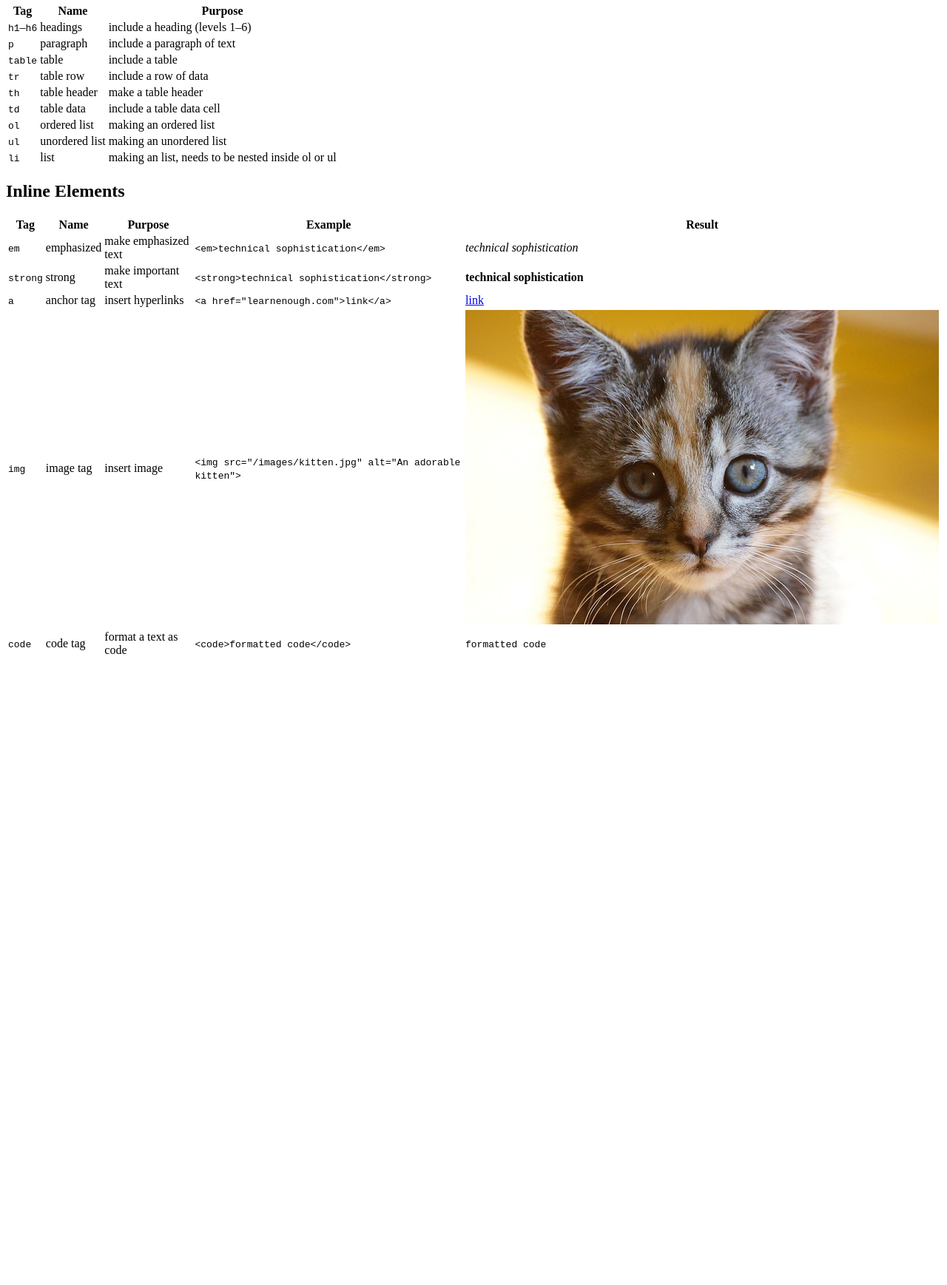
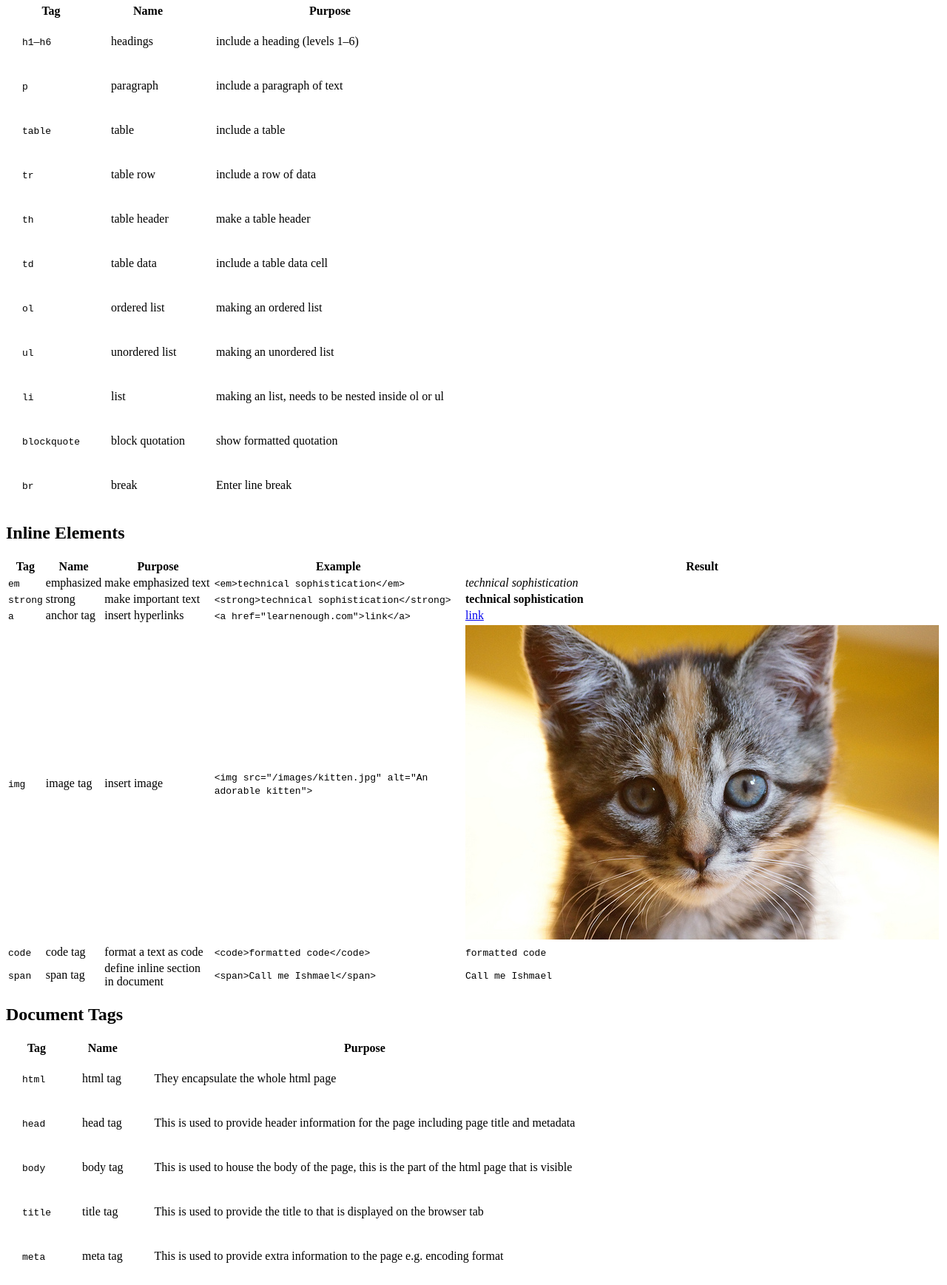
Before and after one commit to Otunbatj/sample_website, a plain HTML site: page tags.html in a window 1280 px wide. Shown: the part 419-2156 px from the top of the page at 74% size. Before the commit the page ends 1318 px from the top, so only its background shows below. Drawn offline with Linux system fonts and the light colour scheme.

Commit message:
added further inline styles

```diff
--- a/tags.html
+++ b/tags.html
@@ -5,10 +5,10 @@
     <meta charset="utf-8">
   </head>
   <body>
-    <div>
-      <a href="index.html">Home</a>
-      <a href="tags.html">HTML Tags</a>
-      <a href="moby_dick.html">Moby Dick</a>
+    <div style="text-align: right;">
+      <a href="index.html" style="text-decoration: none;">Home</a>
+      <a href="tags.html" style="margin: 0 0 0 10px; text-decoration: none;">HTML Tags</a>
+      <a href="moby_dick.html" style="margin: 0 0 0 10px; text-decoration: none;">Moby Dick</a>
     </div>
 
 
@@ -41,49 +41,59 @@
         <th>Purpose</th>
       </tr>
       <tr>
-        <td><code>h1</code>&ndash;<code>h6</code></td>
-        <td>headings</td>
-        <td>include a heading (levels 1&ndash;6)</td>
+        <td style="padding: 20px;"><code>h1</code>&ndash;<code>h6</code></td>
+        <td style="padding: 20px;">headings</td>
+        <td style="padding: 20px;">include a heading (levels 1&ndash;6)</td>
       </tr>
       <tr>
-        <td><code>p</code></td>
-        <td>paragraph</td>
-        <td>include a paragraph of text</td>
+        <td style="padding: 20px;"><code>p</code></td>
+        <td style="padding: 20px;">paragraph</td>
+        <td style="padding: 20px;">include a paragraph of text</td>
       </tr>
       <tr>
-        <td><code>table</code></td>
-        <td>table</td>
-        <td>include a table</td>
+        <td style="padding: 20px;"><code>table</code></td>
+        <td style="padding: 20px;">table</td>
+        <td style="padding: 20px;">include a table</td>
       </tr>
       <tr>
-        <td><code>tr</code></td>
-        <td>table row</td>
-        <td>include a row of data</td>
+        <td style="padding: 20px;"><code>tr</code></td>
+        <td style="padding: 20px;">table row</td>
+        <td style="padding: 20px;">include a row of data</td>
       </tr>
       <tr>
-        <td><code>th</code></td>
-        <td>table header</td>
-        <td>make a table header</td>
+        <td style="padding: 20px;"><code>th</code></td>
+        <td style="padding: 20px;">table header</td>
+        <td style="padding: 20px;">make a table header</td>
       </tr>
       <tr>
-        <td><code>td</code></td>
-        <td>table data</td>
-        <td>include a table data cell</td>
+        <td style="padding: 20px;"><code>td</code></td>
+        <td style="padding: 20px;">table data</td>
+        <td style="padding: 20px;">include a table data cell</td>
       </tr>
       <tr>
-        <td><code>ol</code></td>
-        <td>ordered list</td>
-        <td>making an ordered list</td>
+        <td style="padding: 20px;"><code>ol</code></td>
+        <td style="padding: 20px;">ordered list</td>
+        <td style="padding: 20px;">making an ordered list</td>
       </tr>
       <tr>
-        <td><code>ul</code></td>
-        <td>unordered list</td>
-        <td>making an unordered list</td>
+        <td style="padding: 20px;"><code>ul</code></td>
+        <td style="padding: 20px;">unordered list</td>
+        <td style="padding: 20px;">making an unordered list</td>
       </tr>
       <tr>
-        <td><code>li</code></td>
-        <td>list</td>
-        <td>making an list, needs to be nested inside ol or ul</td>
+        <td style="padding: 20px;"><code>li</code></td>
+        <td style="padding: 20px;">list</td>
+        <td style="padding: 20px;">making an list, needs to be nested inside ol or ul</td>
+      </tr>
+      <tr>
+          <td style="padding: 20px;"><code>blockquote</code></td>
+          <td style="padding: 20px;">block quotation</td>
+          <td style="padding: 20px;">show formatted quotation</td>
+      </tr>
+      <tr>
+          <td style="padding: 20px;"><code>br</code></td>
+          <td style="padding: 20px;">break</td>
+          <td style="padding: 20px;">Enter line break</td>
       </tr>
     </table>
 
@@ -132,6 +142,60 @@
             <td><code>&lt;code&gt;formatted code&lt;/code&gt;</code></td>
             <td><code>formatted code</code></td>
       </tr>
+
+      <tr>
+          <td><code>span</code></td>
+          <td>span tag</td>
+          <td>define inline section in document</td>
+          <td><code>&lt;span&gt;Call me Ishmael&lt;/span&gt;</code></td>
+          <td><code>Call me Ishmael</code></td>
+    </tr>
+
+    </table>
+
+    <h2>Document Tags</h2>
+
+    <table>
+      <tr>
+        <th>Tag</th>
+        <th>Name</th>
+        <th>Purpose</th>
+      </tr>
+      <tr>
+        <td style="padding: 20px;">
+          <code>html</code>
+        </td>
+        <td style="padding: 20px;">html tag</td>
+        <td style="padding: 20px;">They encapsulate the whole html page</td>
+      </tr>
+      <tr>
+          <td style="padding: 20px;">
+            <code>head</code>
+          </td>
+          <td style="padding: 20px;">head tag</td>
+          <td style="padding: 20px;">This is used to provide header information for the page including page title and metadata</td>
+        </tr>
+        <tr>
+            <td style="padding: 20px;">
+              <code>body</code>
+            </td>
+            <td style="padding: 20px;">body tag</td>
+            <td style="padding: 20px;">This is used to house the body of the page, this is the part of the html page that is visible</td>
+        </tr>
+        <tr>
+            <td style="padding: 20px;">
+              <code>title</code>
+            </td>
+            <td style="padding: 20px;">title tag</td>
+            <td style="padding: 20px;">This is used to provide the title to that is displayed on the browser tab</td>
+        </tr>
+        <tr>
+            <td style="padding: 20px;">
+              <code>meta</code>
+            </td>
+            <td style="padding: 20px;">meta tag</td>
+            <td style="padding: 20px;">This is used to provide extra information to the page e.g. encoding format</td>
+          </tr>
     </table>
 
 
```
Also changed, not shown: index.html (+14 -4 lines), moby_dick.html (+14 -11 lines).
